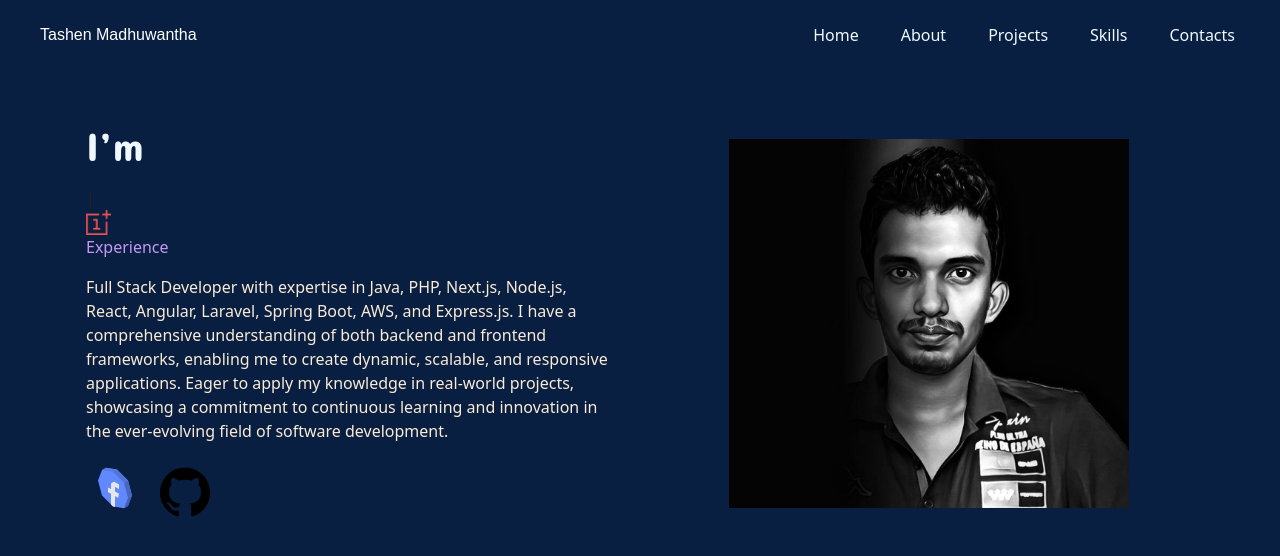
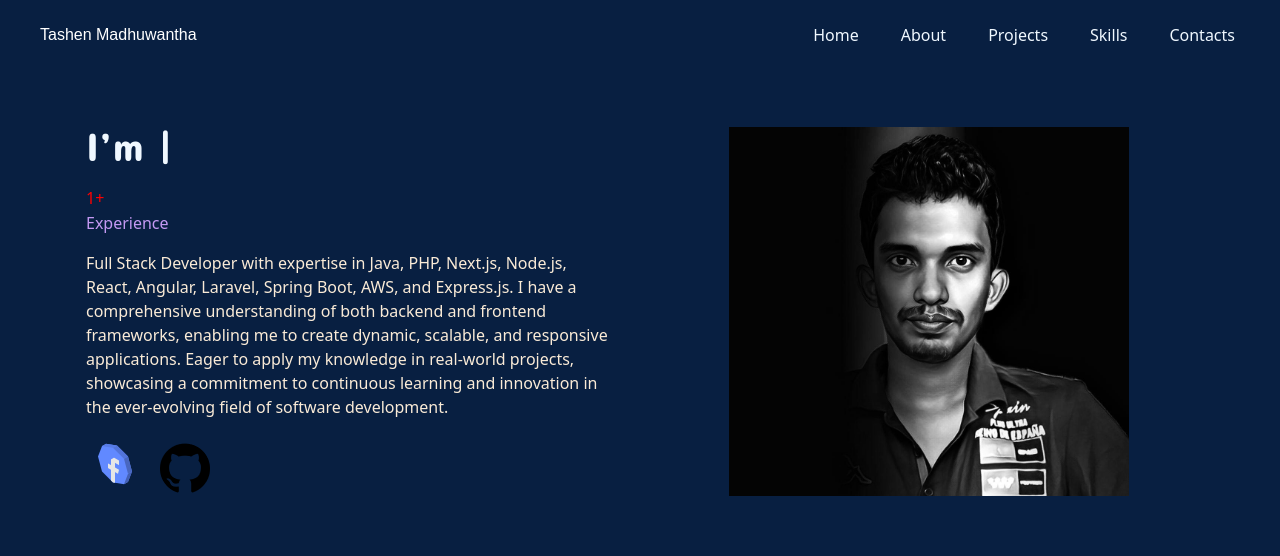
Before and after one commit to Shenmadu/my-profile, a Next.js app: page / in a window 1280 px wide. Shown: the top 556 px of the page. Built offline with nearby package versions, Linux system fonts and the light colour scheme; a web font is replaced by a local one.

Commit message:
fixed : typed element in homopage

```diff
--- a/src/app/page.module.css
+++ b/src/app/page.module.css
@@ -22,13 +22,16 @@
   color: antiquewhite !important;
 }
 
-.expImg{
+.exp{
   width: 25px;
   height: 25px;
 }
 
 .expText{
   color:#C499F3;
+}
+.exp{
+  color:red;
 }
 
 @media (prefers-color-scheme: dark) {
--- a/src/app/page.tsx
+++ b/src/app/page.tsx
@@ -25,7 +25,7 @@ export default function Home() {
     AOS.init({ duration: 3000 });
 
     const options = {
-      strings: ["I’m Tashen Madhuwantha"], // The text that will be typed
+      strings: ["’m Tashen"], // The text that will be typed
       typeSpeed: 100, // Speed of typing
       backSpeed: 50,  // Speed of deleting
       loop: true      // Loop typing
@@ -46,11 +46,12 @@ export default function Home() {
             <Image src={MyImage} className="d-block mx-lg-auto img-fluid" alt="Bootstrap Themes" width="400" height="300" loading="lazy" />
           </div>
           <div className="col-lg-6 " data-aos="fade-left">
-            <h1 className={`mb-3 white-text ${concertOne.className}`} ref={typedElement}></h1>
-
+            <h1 className={`mb-3 white-text ${concertOne.className}`}>
+              <span>I</span><span ref={typedElement}></span> {/* Fixed "I" and typed text */}
+            </h1>
             <div className="bg-transparent text-white">
               <div className="d-grid gap-2 d-md-flex justify-content-md-start">
-                <Image src={exp} className={styles.expImg} alt="..." />
+                <div className={styles.exp}>1+</div>
               </div>
             <p className={styles.expText}>Experience</p>
             </div>
```
